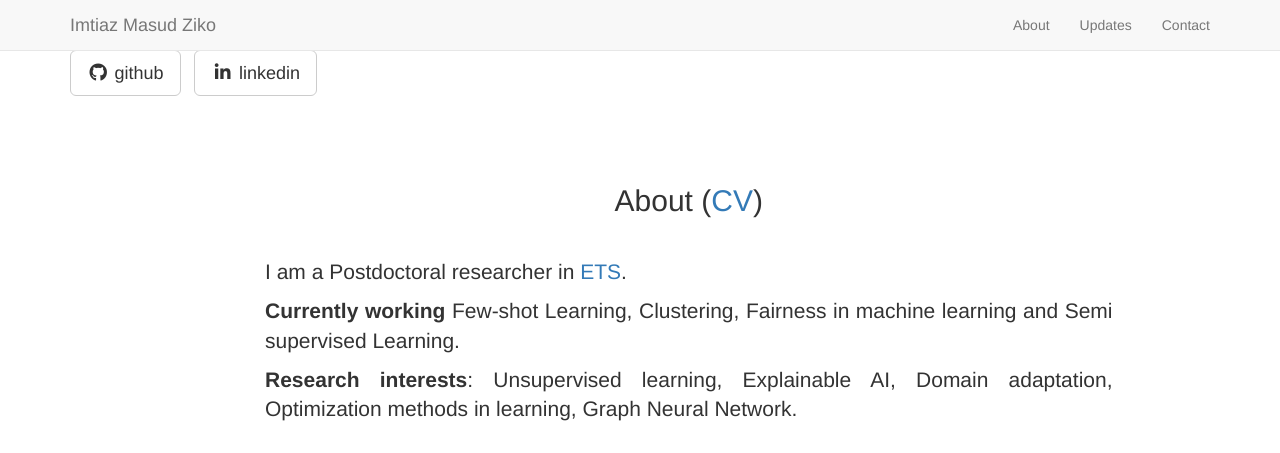
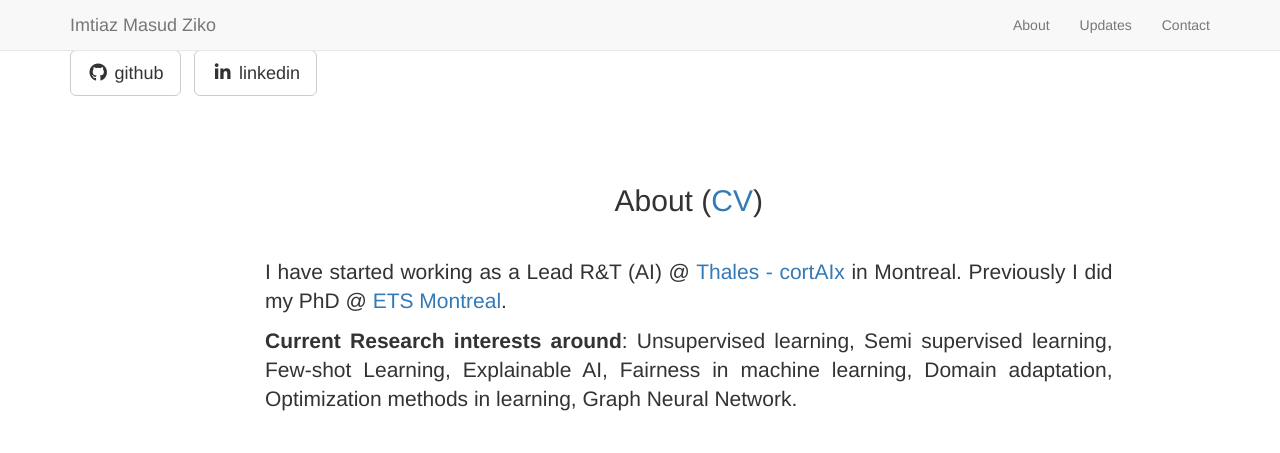
Before and after one commit to imtiazziko/github.io, a Jekyll site: the page built from _posts/2016-08-21-news.markdown, in a window 1280 px wide and 1400 px high, scrolled down 231 px, cut to the strip 0-453 px from the top of the window. Built offline with Jekyll 4.4.1, drawn with Linux system fonts in a browser that asks for light colours; nearby versions of some CDN libraries; library files that are not in the unit come from our copies; some of the changed text lies outside the part shown.

Commit message:
new update

```diff
--- a/_config.yml
+++ b/_config.yml
@@ -9,7 +9,7 @@
 author: Imtiaz Ziko
 description: > # "Write an awesome description for your new site here.
   Machine learning and AI enthusiast.
-copyright: 'Copyright &copy; 2020 Imtiaz Masud Ziko. All Rights Reserved.'
+copyright: 'Copyright & copy; 2021 Imtiaz Masud Ziko.'
 # credits:
   # 'Credits: Landing Page is a free to use, open source Bootstrap theme created by <a href="http://startbootstrap.com/">Start Bootstrap</a>.'
 
--- a/_includes/about.html
+++ b/_includes/about.html
@@ -6,9 +6,9 @@
               <h2>About (<a href = "CV_Ziko.pdf">CV</a>)</h2>
               <br/>
                 <div class="text-justify">
-                <p>I am a Postdoctoral researcher in <a href="https://www.etsmtl.ca/">ETS</a>.</p>
-                <p><b>Currently working</b> Few-shot Learning, Clustering, Fairness in machine learning and Semi supervised Learning.</p>
-                <p><b>Research interests</b>: Unsupervised learning, Explainable AI, Domain adaptation, Optimization methods in learning, Graph Neural Network.</p>
+                <p>I have started working as a Lead R&T (AI) @ <a href="https://www.thalesgroup.com/en/worldwide/group/press-release/thales-selects-canada-new-global-hub-boost-artificial-intelligence">Thales - cortAIx</a> in Montreal. Previously I did my PhD  @ <a href="https://www.etsmtl.ca/">ETS Montreal</a>.</p>
+<!--                 <p><b>Currently working</b> Few-shot Learning, Clustering, Fairness in machine learning and Semi supervised Learning.</p>  -->
+                <p><b>Current Research interests around</b>: Unsupervised learning, Semi supervised learning, Few-shot Learning, Explainable AI, Fairness in machine learning, Domain adaptation, Optimization methods in learning, Graph Neural Network.</p>
                 <!-- <p><b>Application areas</b>: Cluster analysis, Few shot learning, Person re-id, Medical image analysis. </p> -->
 <!--                 <p>This theme features stock photos by <a href="http://join.deathtothestockphoto.com//">Death to the Stock Photo</a>.</p> -->
 <!--                 <p>Landing-Page includes full HTML, CSS, and custom JavaScript files along with LESS files for easy customization.</p> -->
--- a/_posts/2016-08-21-news.markdown
+++ b/_posts/2016-08-21-news.markdown
@@ -5,11 +5,13 @@
 title: News
 description: |
 ---
- - **2020-12-02**: Research article on fairness in clustering accepted at AAAI '21: Read [here](https://arxiv.org/pdf/1906.08207.pdf){:target="_blank"}.
- - **2020-09-27**: Paper accepted at Neurips '20: Read [here](https://arxiv.org/pdf/2008.11297.pdf){:target="_blank"}.
+ - **2020-12-02**: Started working as a Lead R&T (AI) @ Thales - cortAIx in Montreal.
+ - **2020-12-02**: Research [article](https://arxiv.org/pdf/1906.08207.pdf){:target="_blank"} on fairness in clustering accepted at AAAI '21.
+ - **2020-12-02**: [Paper](https://arxiv.org/pdf/2012.06166.pdf){:target="_blank"} on Few-shot segmentation.
+ - **2020-09-27**: [Paper](https://arxiv.org/pdf/2008.11297.pdf){:target="_blank"} accepted at Neurips '20.
  - **2020-07-02**: Successfully defended my PhD dissertation.
  - **2020-07-02**: ECCV paper on metric learning got accepted as spotlight!. Check [here](https://arxiv.org/pdf/2003.08983.pdf){:target="_blank"}.
- - **2020-06-01**: ICML paper on few-shot learning got accepted. Check [here](https://arxiv.org/pdf/2006.15486.pdf){:target="_blank"}.
- - **2018-09-05**: NeurIPS paper got accepted as a spotlight. Read [here](https://arxiv.org/pdf/1810.13044.pdf){:target="_blank"}.
+ - **2020-06-01**: ICML [paper](https://arxiv.org/pdf/2006.15486.pdf){:target="_blank"} on few-shot learning got accepted.
+ - **2018-09-05**: NeurIPS [paper](https://arxiv.org/pdf/1810.13044.pdf){:target="_blank"} got accepted as a spotlight.
  <!-- - **2017-09-05**: Defended PhD thesis proposal successfully. -->
  <!-- - **2016-05-01**: Started PhD studies supervised by [Prof. Ismail Ben Ayed](https://profs.etsmtl.ca/ibenayed/). -->
--- a/_posts/2016-09-23-publications.markdown
+++ b/_posts/2016-09-23-publications.markdown
@@ -8,6 +8,11 @@
 - **Variational Fair Clustering**
 Imtiaz Masud Ziko, Jing Yuan, Eric Granger and Ismail Ben Ayed
 In *AAAI Conference on Artificial Intelligence (AAAI)*, 2021. [[PDF](https://arxiv.org/pdf/1906.08207.pdf){:target="_blank"}] [[Code](https://github.com/imtiazziko/Clustering-with-fairness-constraints){:target="_blank"}]
+
+- **Few-Shot Segmentation Without Meta-Learning: A Good Transductive Inference Is All You Need?**
+Malik Boudiaf, Hoel Kervadec, Imtiaz Masud Ziko, Pablo Piantanida, Ismail Ben Ayed and Jose Dolz
+In *arXiv*, 2020. [[PDF](https://arxiv.org/pdf/2012.06166.pdf){:target="_blank"}] [[Code](https://github.com/mboudiaf/RePRI-for-Few-Shot-Segmentation){:target="_blank"}]
+
 
 - **Transductive Information Maximization For Few-Shot Learning**
 Malik Boudiaf, Imtiaz Masud Ziko, Jérôme Rony, Jose Dolz, Pablo Piantanida and Ismail Ben Ayed
```
Also changed, not shown: 7 other files.
